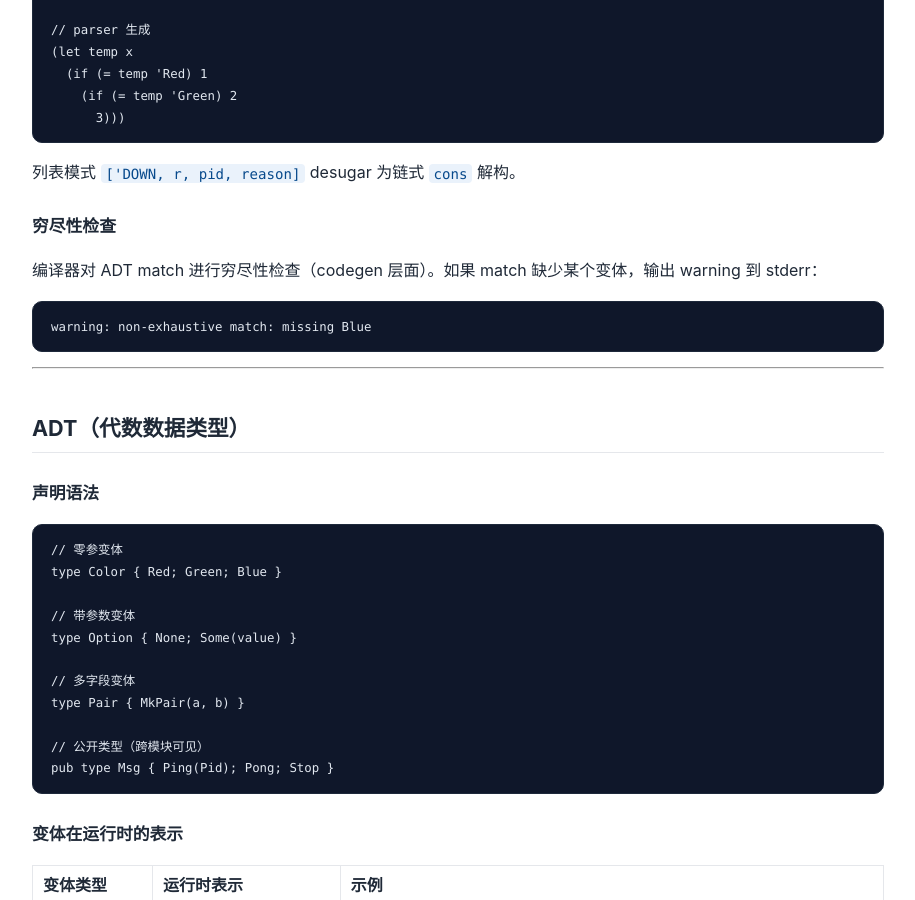
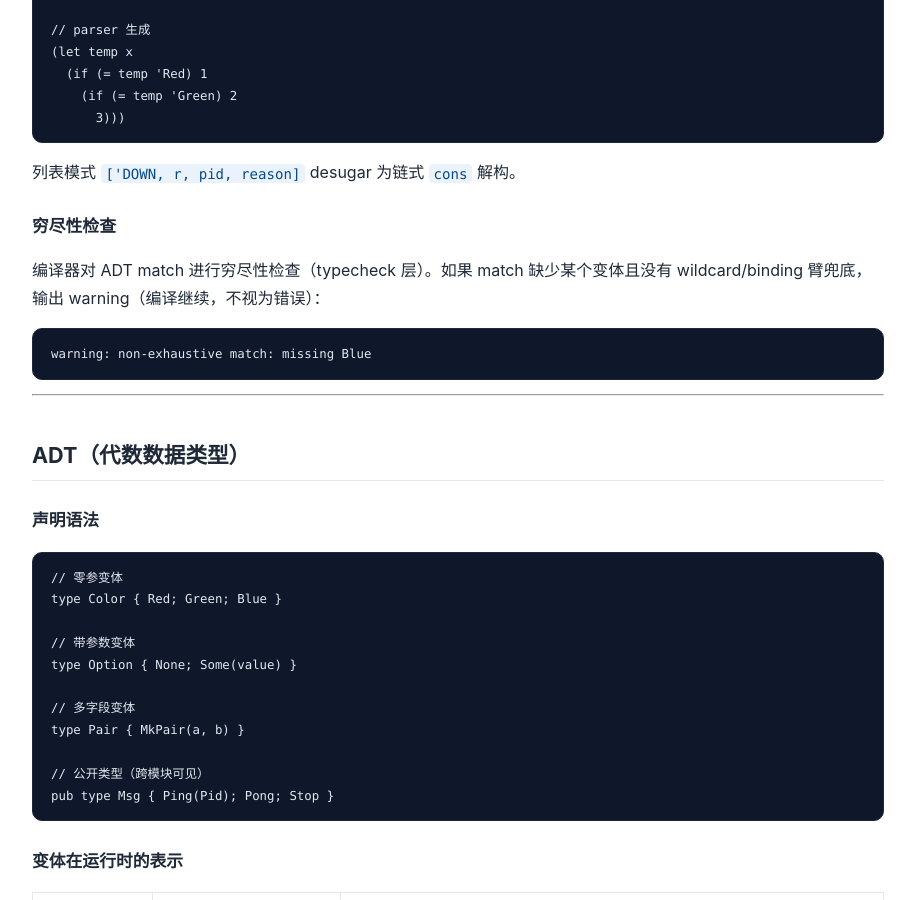
Before and after one commit to tiancaiamao/tinyactor, a Jekyll site: the page built from docs/ta-language-spec.md, in a window 1280 px wide and 900 px high, scrolled down 9449 px. Shown: the whole window, without its empty margins (182-1097 px from the left). Built offline with Jekyll 4.4.1, drawn with Linux system fonts in a browser that asks for light colours; our own code applies the rules of GitHub Pages for plain Markdown files.

Commit message:
typecheck: restore non-exhaustive ADT match warning (issue #118)
The self-hosted compiler lost the exhaustiveness check that existed in
the old C reader: non-exhaustive ADT matches were accepted silently.
Restore it at the typecheck layer:

- collect_type_decls now also registers type-name -> variant-list
  bindings ('typedecl) so matches can find a scrutinee's ADT variants.
- infer_match runs check_exhaustive after arm inference: a wildcard or
  binding arm covers everything; otherwise missing variants are recorded
  as 'tc_warn entries in the subst (mirrors the 'tc_error channel).
  Unresolved-tvar scrutinees fall back to the arm constructor patterns
  to identify the ADT; receive and list/cons matches stay warning-free.
- driver.report_type_errors prints
  'warning: non-exhaustive match: missing X' (stdout, like all current
  compiler diagnostics) and compilation continues.
- test harness: positive tests may now assert output with
  '// expect: <pattern>' / '// expect-not: <pattern>' (fixed-string).
  test/basic/exhaustiveness.ta asserts the warning appears;
  new test/compiler/exhaustiveness-clean.ta asserts exhaustive and
  wildcard matches stay silent.
- docs/ta-language-spec.md: check lives in typecheck; warning, not error.

make bootstrap-selfhost: FIXED POINT VERIFIED. make test: 161 passed,
0 failed.

````diff
--- a/docs/ta-language-spec.md
+++ b/docs/ta-language-spec.md
@@ -382,7 +382,7 @@ match x {
 
 ### 穷尽性检查
 
-编译器对 ADT match 进行穷尽性检查（codegen 层面）。如果 match 缺少某个变体，输出 warning 到 stderr：
+编译器对 ADT match 进行穷尽性检查（typecheck 层）。如果 match 缺少某个变体且没有 wildcard/binding 臂兜底，输出 warning（编译继续，不视为错误）：
 ```
 warning: non-exhaustive match: missing Blue
 ```
````
Also changed, not shown: 6 other files.
